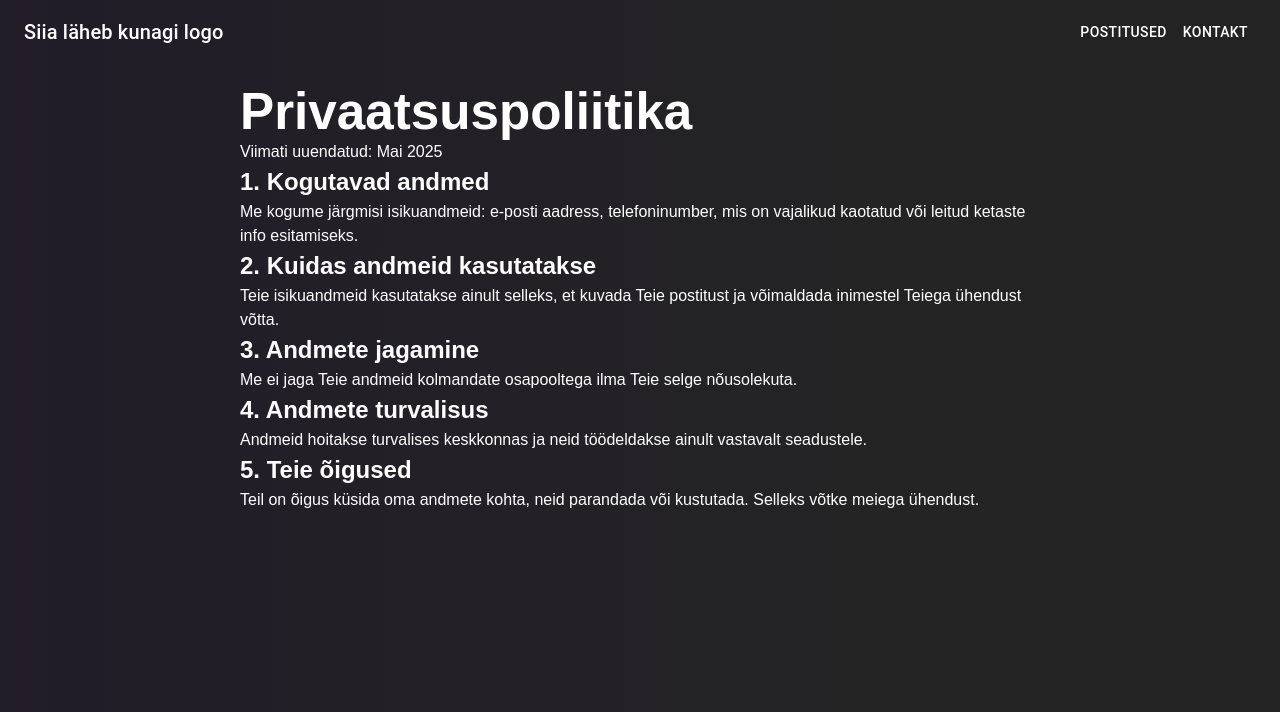
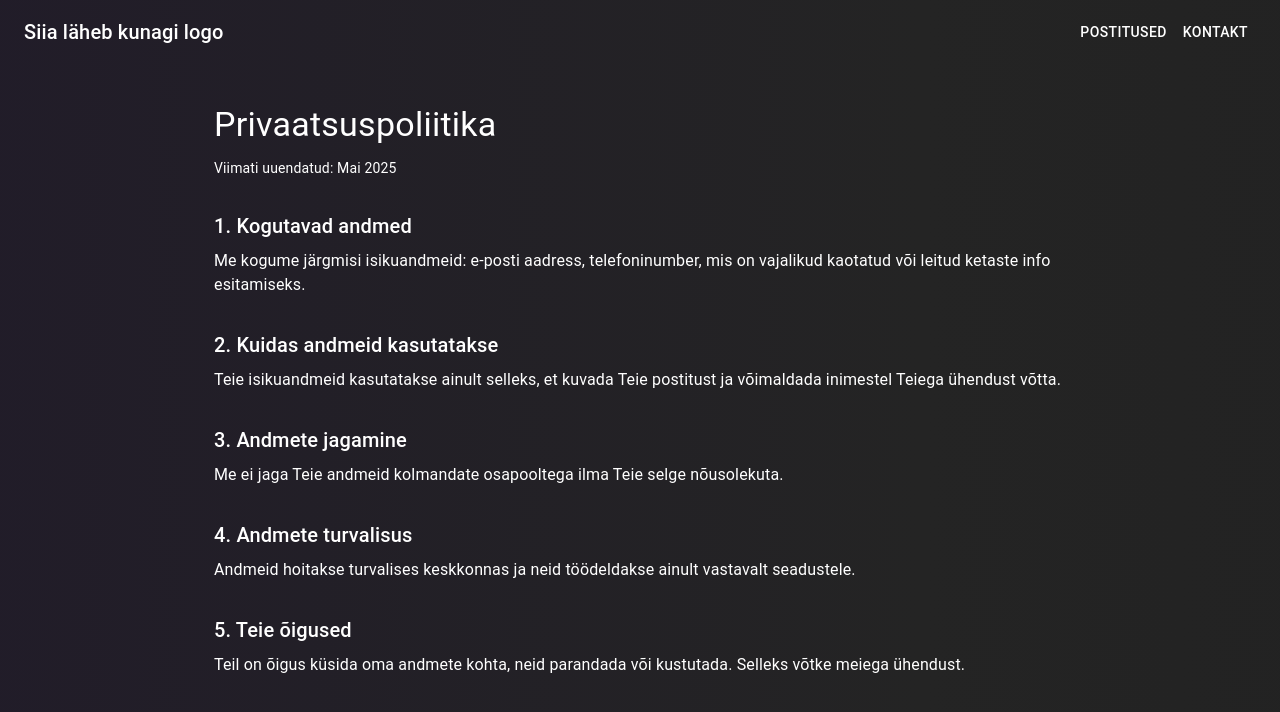
Before and after one commit to zapl1n/DiscgolfWeb, a React (Vite) app in the folder frontend/: page /privacy-policy in a window 1280 px wide. Shown: the top 712 px of the page. Built offline with nearby package versions, Linux system fonts and the light colour scheme.

Commit message:
Updated PrivacyPolicy UI

```diff
--- a/frontend/src/PrivacyPolicy.jsx
+++ b/frontend/src/PrivacyPolicy.jsx
@@ -1,26 +1,61 @@
 
+import { Container, Typography, Box } from '@mui/material';
 
 const PrivacyPolicy = () => {
-    return (
-        <div style={{ padding: '20px', maxWidth: '800px', margin: 'auto' }}>
-      <h1>Privaatsuspoliitika</h1>
-      <p>Viimati uuendatud: Mai 2025</p>
+  return (
+    <Container maxWidth="md" sx={{ py: 5 }}>
+      <Typography variant="h4" component="h1" gutterBottom>
+        Privaatsuspoliitika
+      </Typography>
+      <Typography variant="body2" gutterBottom>
+        Viimati uuendatud: Mai 2025
+      </Typography>
 
-      <h2>1. Kogutavad andmed</h2>
-      <p>Me kogume järgmisi isikuandmeid: e-posti aadress, telefoninumber, mis on vajalikud kaotatud või leitud ketaste info esitamiseks.</p>
+      <Box my={4}>
+        <Typography variant="h6" gutterBottom>
+          1. Kogutavad andmed
+        </Typography>
+        <Typography>
+          Me kogume järgmisi isikuandmeid: e-posti aadress, telefoninumber, mis on vajalikud kaotatud või leitud ketaste info esitamiseks.
+        </Typography>
+      </Box>
 
-      <h2>2. Kuidas andmeid kasutatakse</h2>
-      <p>Teie isikuandmeid kasutatakse ainult selleks, et kuvada Teie postitust ja võimaldada inimestel Teiega ühendust võtta.</p>
+      <Box my={4}>
+        <Typography variant="h6" gutterBottom>
+          2. Kuidas andmeid kasutatakse
+        </Typography>
+        <Typography>
+          Teie isikuandmeid kasutatakse ainult selleks, et kuvada Teie postitust ja võimaldada inimestel Teiega ühendust võtta.
+        </Typography>
+      </Box>
 
-      <h2>3. Andmete jagamine</h2>
-      <p>Me ei jaga Teie andmeid kolmandate osapooltega ilma Teie selge nõusolekuta.</p>
+      <Box my={4}>
+        <Typography variant="h6" gutterBottom>
+          3. Andmete jagamine
+        </Typography>
+        <Typography>
+          Me ei jaga Teie andmeid kolmandate osapooltega ilma Teie selge nõusolekuta.
+        </Typography>
+      </Box>
 
-      <h2>4. Andmete turvalisus</h2>
-      <p>Andmeid hoitakse turvalises keskkonnas ja neid töödeldakse ainult vastavalt seadustele.</p>
+      <Box my={4}>
+        <Typography variant="h6" gutterBottom>
+          4. Andmete turvalisus
+        </Typography>
+        <Typography>
+          Andmeid hoitakse turvalises keskkonnas ja neid töödeldakse ainult vastavalt seadustele.
+        </Typography>
+      </Box>
 
-      <h2>5. Teie õigused</h2>
-      <p>Teil on õigus küsida oma andmete kohta, neid parandada või kustutada. Selleks võtke meiega ühendust.</p>
-    </div>
+      <Box my={4}>
+        <Typography variant="h6" gutterBottom>
+          5. Teie õigused
+        </Typography>
+        <Typography>
+          Teil on õigus küsida oma andmete kohta, neid parandada või kustutada. Selleks võtke meiega ühendust.
+        </Typography>
+      </Box>
+    </Container>
   );
 };
 
```
